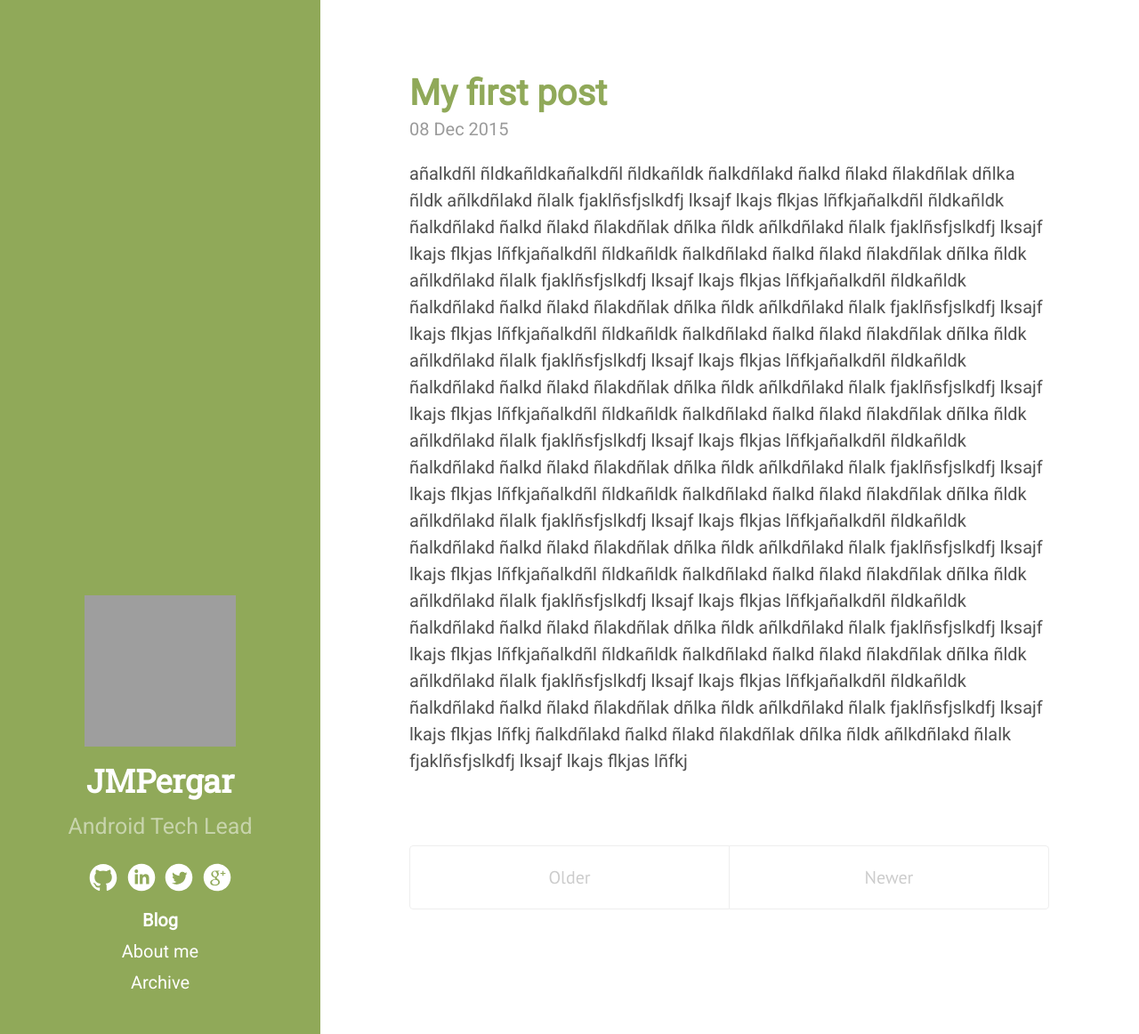
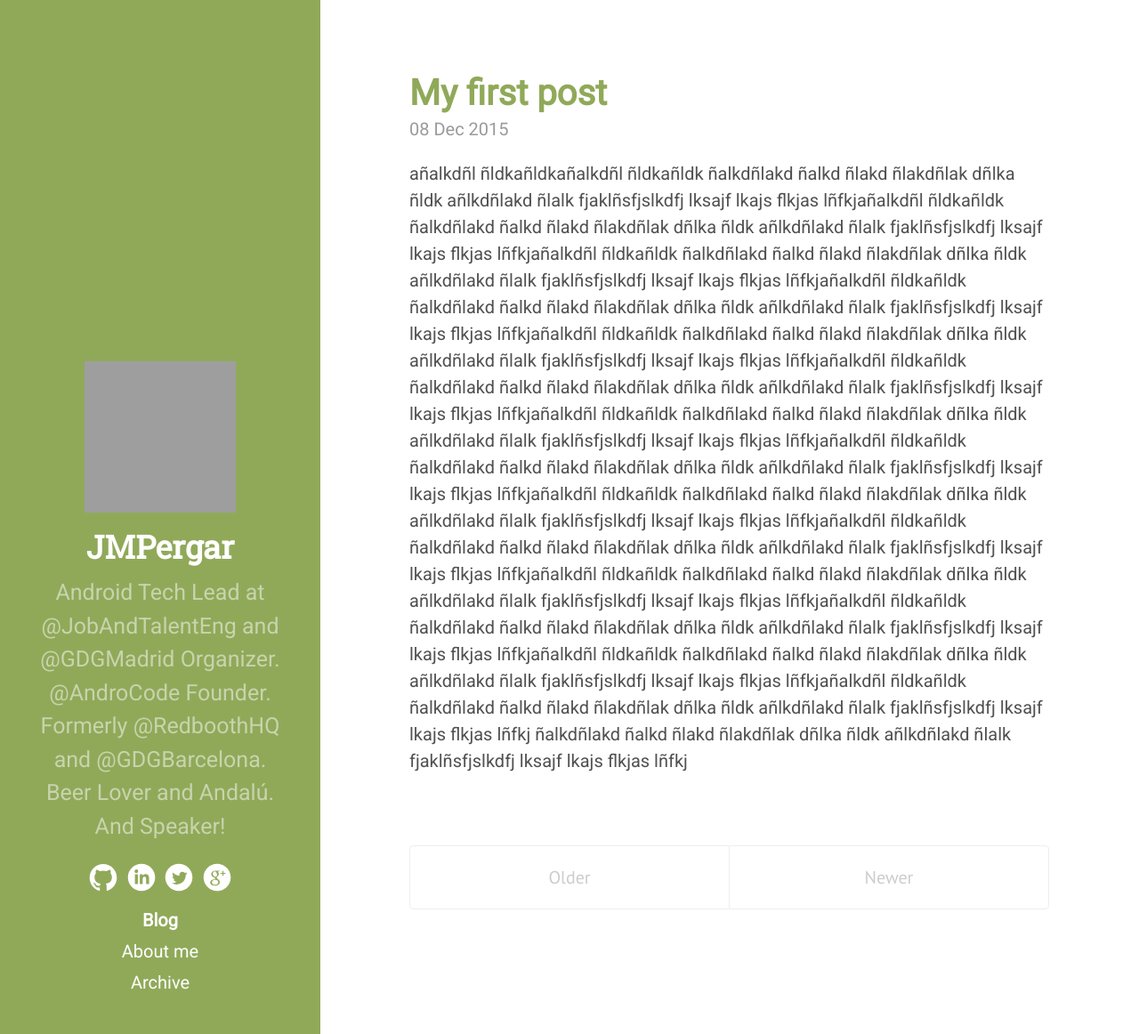
Before and after one commit to JMPergar/jmpergar.github.io, a Jekyll site: the page built from index.html, in a window 1280 px wide and 1162 px high. Shown: the whole window at 89% size. Built offline with Jekyll 4.4.1, drawn with Linux system fonts in a browser that asks for light colours; Markdown is read by kramdown in place of the engine named in the settings; the list of posts is cut into pages by our own code; grey boxes are pictures that could not be loaded.

Commit message:
Change description

```diff
--- a/_config.yml
+++ b/_config.yml
@@ -9,7 +9,7 @@ relative_permalinks: true
 # Setup
 title:            JMPergar
 tagline:          'Android Tech Lead'
-description:      'Android Tech Lead'
+description:      'Android Tech Lead at @JobAndTalentEng and @GDGMadrid Organizer. @AndroCode Founder. Formerly @RedboothHQ and @GDGBarcelona. Beer Lover and Andalú. And Speaker!'
 url:              http://jmpergar.com
 baseurl:          /
 
```
